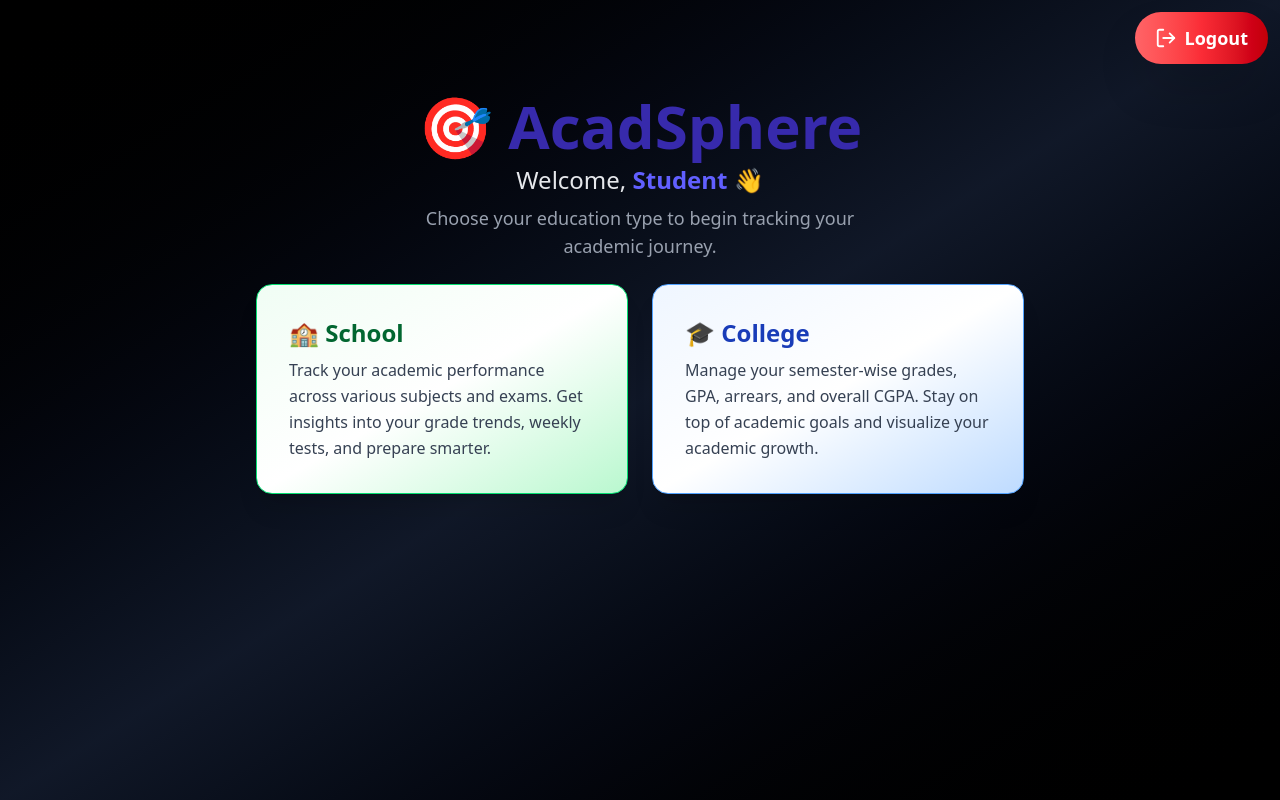
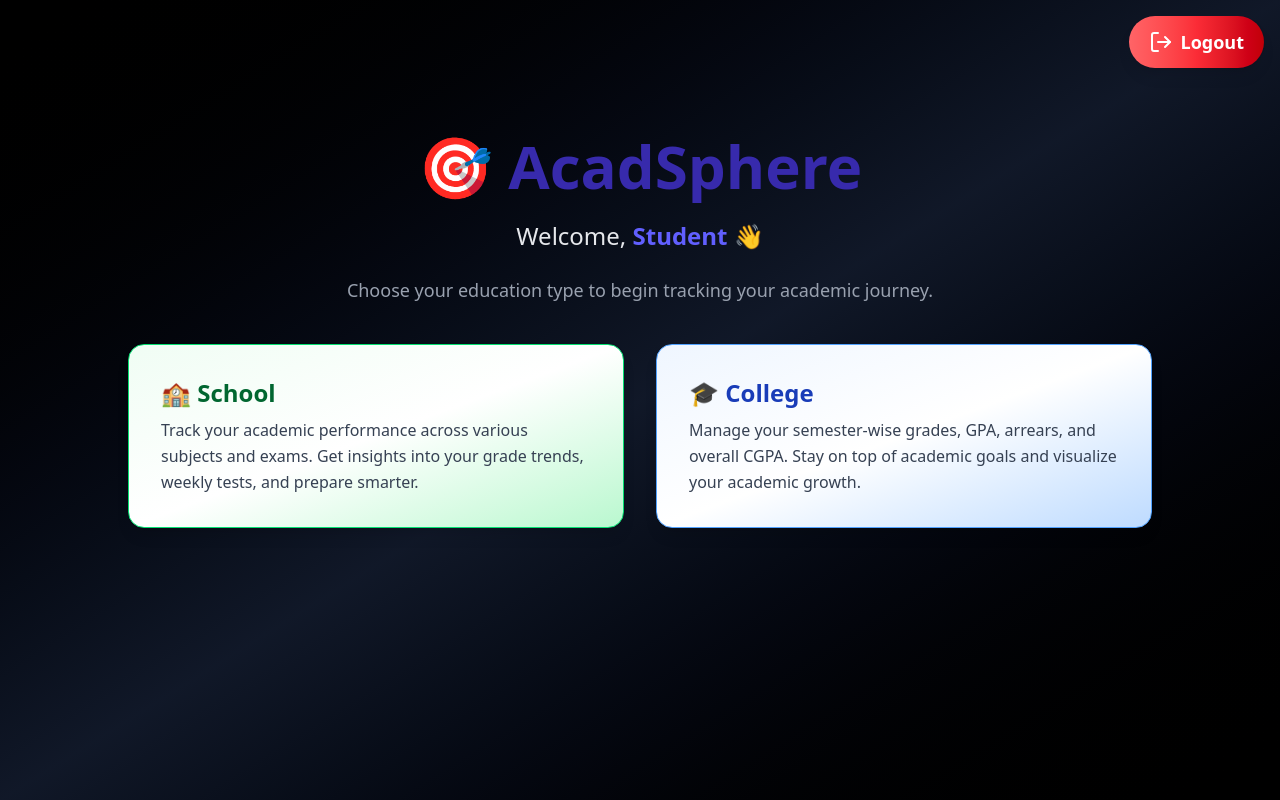
Before and after one commit to Amanraj-S/Acadsphere, a React (Vite) app in the folder frontend/: page /dashboard in a window 1280 px wide. Built offline with nearby package versions, Linux system fonts and the light colour scheme.

Commit message:
first commit

```diff
--- a/frontend/src/pages/Dashboard.jsx
+++ b/frontend/src/pages/Dashboard.jsx
@@ -20,10 +20,12 @@ export default function Dashboard() {
         bg-gradient-to-br from-black via-gray-900 to-black
         text-white flex flex-col items-center justify-start
         relative
-        px-3 py-5
+        px-4 py-6
         sm:px-6 sm:py-8
-        md:px-12 md:py-10
-        lg:px-24 xl:px-36
+        md:px-8 md:py-10
+        lg:px-12 lg:py-12
+        xl:px-16 xl:py-14
+        2xl:px-24 2xl:py-16
       "
       style={{ overflowX: "hidden" }}
     >
@@ -31,18 +33,18 @@ export default function Dashboard() {
       <motion.button
         onClick={handleLogout}
         className={`
-          fixed top-3 right-3 z-30
+          fixed top-4 right-4 z-30
           flex items-center gap-2
-          px-4 py-3 sm:px-5 sm:py-3
+          px-3 py-2 sm:px-4 sm:py-2.5 md:px-5 md:py-3
           bg-gradient-to-r from-red-400 via-red-500 to-red-700
           text-white font-semibold
           border-none
           backdrop-blur-xl
-          rounded-full shadow-2xl
+          rounded-full shadow-lg
           hover:brightness-110 hover:scale-105
           active:scale-95
           transition-all duration-300
-          text-base sm:text-lg
+          text-sm sm:text-base md:text-lg
           focus:outline-none focus:ring-2 focus:ring-red-500 focus:ring-offset-2
           select-none
         `}
@@ -51,15 +53,18 @@ export default function Dashboard() {
         transition={{ delay: 0.5 }}
         aria-label="Logout"
       >
-        <LogOut size={22} />
+        <LogOut size={20} className="sm:w-5 sm:h-5 md:w-6 md:h-6" />
         <span>Logout</span>
       </motion.button>
 
       {/* TITLE */}
       <motion.h1
         className="
-          mt-14 mb-2 text-2xl font-extrabold text-indigo-800 text-center
-          sm:text-4xl md:text-5xl lg:text-6xl
+          mt-12 mb-3 text-xl font-extrabold text-indigo-800 text-center
+          sm:mt-14 sm:mb-4 sm:text-3xl
+          md:mt-16 md:mb-5 md:text-4xl
+          lg:text-5xl lg:mt-20 lg:mb-6
+          xl:text-6xl
         "
         initial={{ y: -50, opacity: 0 }}
         animate={{ y: 0, opacity: 1 }}
@@ -70,7 +75,11 @@ export default function Dashboard() {
 
       {/* WELCOME TEXT */}
       <motion.p
-        className="text-base sm:text-xl md:text-2xl text-gray-200 mb-2 text-center"
+        className="
+          text-sm sm:text-lg md:text-xl lg:text-2xl
+          text-gray-200 mb-3 sm:mb-4 md:mb-5 lg:mb-6
+          text-center
+        "
         initial={{ y: -20, opacity: 0 }}
         animate={{ y: 0, opacity: 1 }}
         transition={{ delay: 0.15 }}
@@ -81,7 +90,9 @@ export default function Dashboard() {
       {/* INSTRUCTIONS */}
       <motion.p
         className="
-          text-sm sm:text-base md:text-lg text-gray-400 mb-6 text-center px-2 max-w-lg
+          text-xs sm:text-sm md:text-base lg:text-lg
+          text-gray-400 mb-5 sm:mb-6 md:mb-8 lg:mb-10
+          text-center px-2 sm:px-4 max-w-md sm:max-w-lg md:max-w-xl lg:max-w-2xl
         "
         initial={{ y: -10, opacity: 0 }}
         animate={{ y: 0, opacity: 1 }}
@@ -90,12 +101,15 @@ export default function Dashboard() {
         Choose your education type to begin tracking your academic journey.
       </motion.p>
 
-      {/* CARDS - vertical on mobile, side-by-side on wider screens */}
+      {/* CARDS */}
       <motion.div
         className="
           grid
-          grid-cols-1 gap-5 w-full max-w-sm
-          sm:max-w-3xl sm:grid-cols-2 sm:gap-6 sm:px-0
+          grid-cols-1 gap-4 w-full max-w-xs
+          sm:max-w-lg sm:gap-5
+          md:max-w-3xl md:grid-cols-2 md:gap-6
+          lg:max-w-4xl lg:gap-8
+          xl:max-w-5xl
         "
         initial={{ opacity: 0 }}
         animate={{ opacity: 1 }}
@@ -108,16 +122,16 @@ export default function Dashboard() {
               w-full h-full
               backdrop-blur-md bg-gradient-to-br from-green-50 via-white to-green-200
               border border-green-400
-              p-5 sm:p-7 md:p-8
-              rounded-2xl shadow-xl
-              hover:scale-105 hover:shadow-2xl transform transition duration-300
-              cursor-pointer min-h-[140px] sm:min-h-[180px]
+              p-4 sm:p-6 md:p-7 lg:p-8
+              rounded-2xl shadow-lg
+              hover:scale-105 hover:shadow-xl transform transition duration-300
+              cursor-pointer min-h-[120px] sm:min-h-[150px] md:min-h-[160px] lg:min-h-[180px]
               flex flex-col justify-between
             "
             whileHover={{ scale: 1.05 }}
           >
-            <h2 className="text-lg sm:text-2xl font-bold text-green-800 mb-2">🏫 School</h2>
-            <p className="text-gray-700 text-xs sm:text-base leading-relaxed">
+            <h2 className="text-base sm:text-xl md:text-2xl font-bold text-green-800 mb-2">🏫 School</h2>
+            <p className="text-gray-700 text-xs sm:text-sm md:text-base leading-relaxed">
               Track your academic performance across various subjects and exams.
               Get insights into your grade trends, weekly tests, and prepare smarter.
             </p>
@@ -131,16 +145,16 @@ export default function Dashboard() {
               w-full h-full
               backdrop-blur-md bg-gradient-to-br from-blue-50 via-white to-blue-200
               border border-blue-400
-              p-5 sm:p-7 md:p-8
-              rounded-2xl shadow-xl
-              hover:scale-105 hover:shadow-2xl transform transition duration-300
-              cursor-pointer min-h-[140px] sm:min-h-[180px]
+              p-4 sm:p-6 md:p-7 lg:p-8
+              rounded-2xl shadow-lg
+              hover:scale-105 hover:shadow-xl transform transition duration-300
+              cursor-pointer min-h-[120px] sm:min-h-[150px] md:min-h-[160px] lg:min-h-[180px]
               flex flex-col justify-between
             "
             whileHover={{ scale: 1.05 }}
           >
-            <h2 className="text-lg sm:text-2xl font-bold text-blue-800 mb-2">🎓 College</h2>
-            <p className="text-gray-700 text-xs sm:text-base leading-relaxed">
+            <h2 className="text-base sm:text-xl md:text-2xl font-bold text-blue-800 mb-2">🎓 College</h2>
+            <p className="text-gray-700 text-xs sm:text-sm md:text-base leading-relaxed">
               Manage your semester-wise grades, GPA, arrears, and overall CGPA.
               Stay on top of academic goals and visualize your academic growth.
             </p>
```
